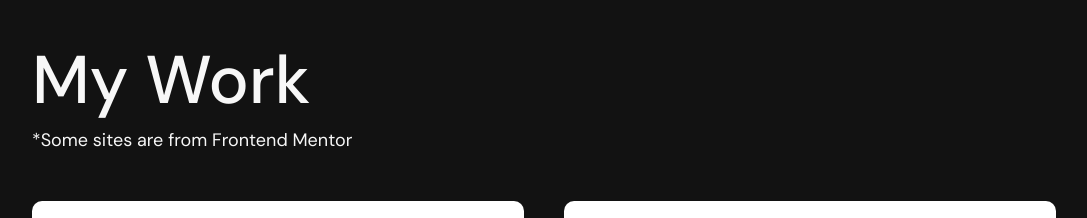
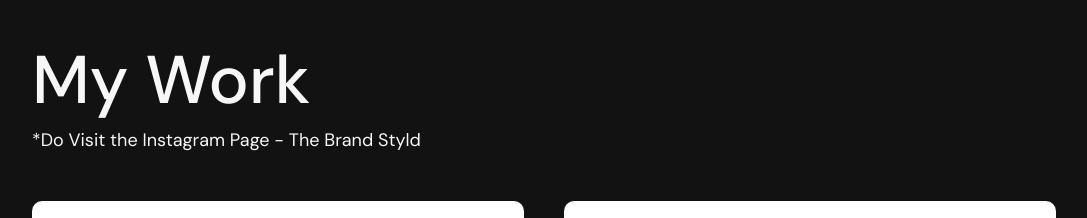
Before and after one commit to MohammedPiplod/portfolio--main, a plain HTML site: page index.html in a window 1280 px wide. Shown: the part 2720-2938 px from the top of the page, without its empty margins (96-1183 px from the left). Drawn offline with nearby package versions, Linux system fonts and the light colour scheme.

Commit message:
Update index.html

```diff
--- a/index.html
+++ b/index.html
@@ -271,12 +271,12 @@
 				<div class="container">
 					<h2 class="subtitle">My Work</h2>
 					<p class="portfolio-attribution">
-						*Some sites are from
+						*Do Visit the Instagram Page -
 						<a
 							href="https://www.frontendmentor.io/home"
 							target="_blank"
 							rel="noopener noreferrer"
-							>Frontend Mentor</a
+							>The Brand Styld</a
 						>
 					</p>
 
```
